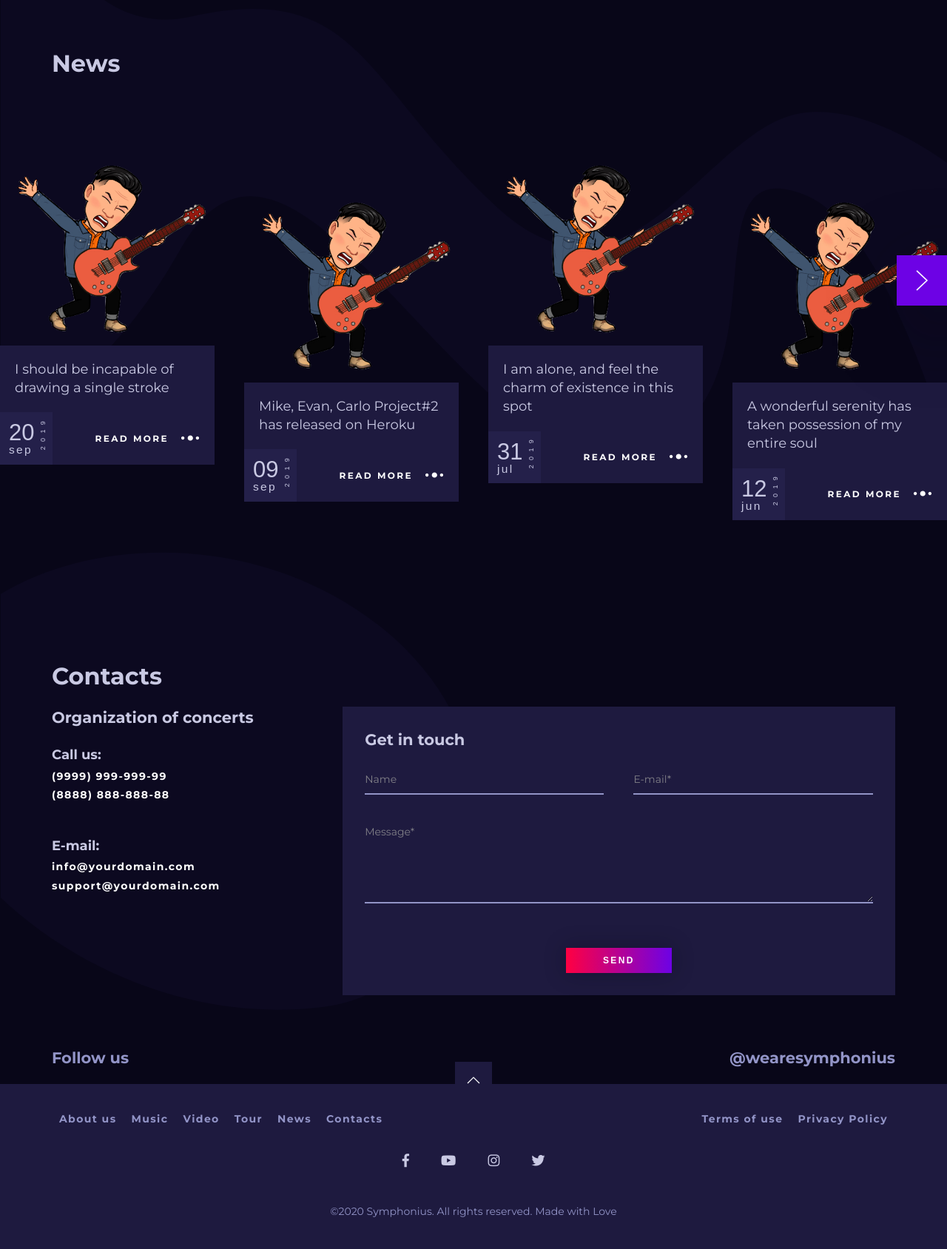
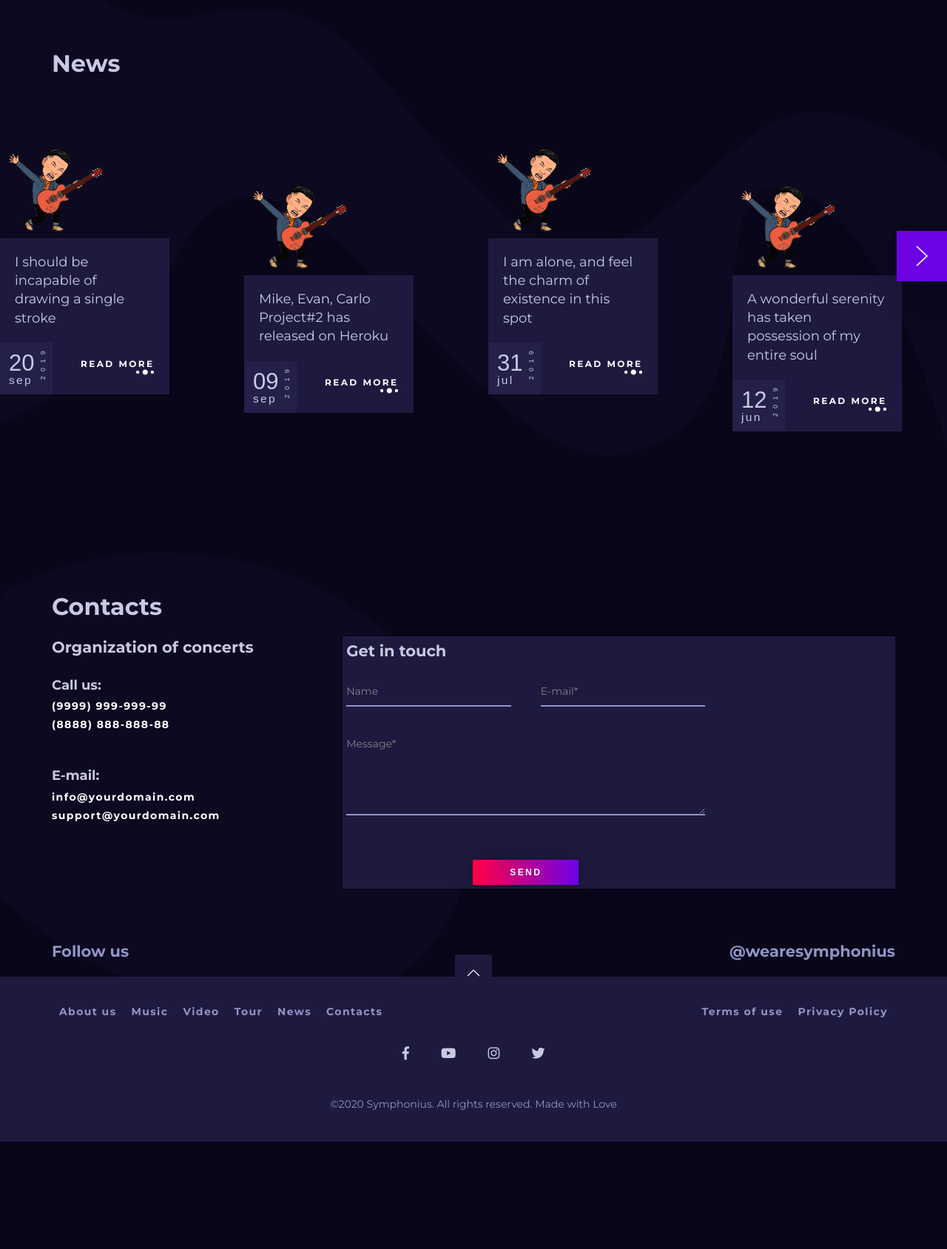
Before and after one commit to johncarlobase/Envato-Guitar-Gods, a PHP site: page /index.html in a window 1280 px wide. Shown: the part 3694-5382 px from the top of the page at 74% size. After the commit the page ends 5237 px from the top, so only its background shows below. Run offline with PHP 8.4, Linux system fonts and the light colour scheme; some libraries are stand-ins or nearby versions; some web fonts are replaced.

Commit message:
adjusted thumbnails

```diff
--- a/css/styles.css
+++ b/css/styles.css
@@ -2445,3 +2445,22 @@
   -webkit-transition: all 0.4s ease;
   transition: all 0.4s ease;
 }
+
+.uk-card-media-top {
+  height: 50%;
+  width: 50%;
+}
+
+.uk-card-body {
+  height: 65%;
+  width: 65%;
+  padding: 5px;
+
+}
+
+.ytp-cued-thumbnail-overlay-image {
+  height: 15%;
+  width: 15%;
+  padding: 5px;
+
+}
```
